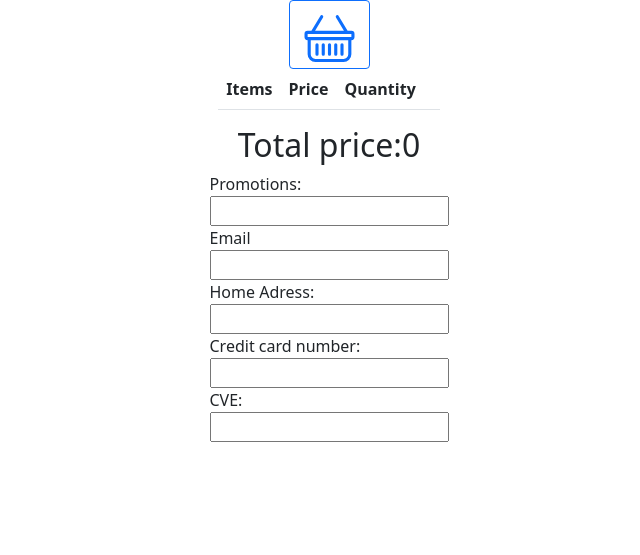
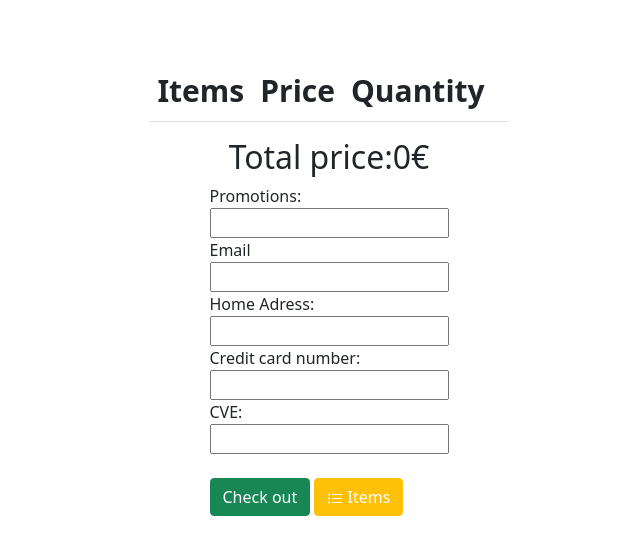
Before and after one commit to mrusan007/check_items, a Django app: page /order/ in a window 1280 px wide. Shown: the top 555 px of the page, without its empty margins (311-951 px from the left). Run offline with Django 3.2, Linux system fonts and the light colour scheme; data comes from the database, SQL or seed files in the repository; both versions use the stored data as it was after the commit; lists and menus that the app fills with data are empty.

Commit message:
requirement.txt

```diff
--- a/store/shopping/forms.py
+++ b/store/shopping/forms.py
@@ -5,7 +5,7 @@ from shopping.models import Order
 class CheckOutForm(forms.ModelForm):
 
     promotions = forms.CharField(max_length=256, label='Promotions:')
-    email = forms.EmailField(label='Email')
+    email = forms.EmailField(label='Email', widget=forms.EmailInput(attrs={'class': 'form', 'aria-describedby':"emailHelp",}))
     address = forms.CharField(max_length=256, label='Home Adress:')
     card_number = forms.CharField(max_length=25, label='Credit card number:')
     cve = forms.CharField(max_length=5, label='CVE:')
--- a/store/shopping/models.py
+++ b/store/shopping/models.py
@@ -13,6 +13,7 @@ class Promotions(models.Model):
     Promotions for our store.
     '''
     name = models.CharField(max_length=256, null=False)
+    can_combine = models.BooleanField()
 
 class ItemsQuantity(models.Model):
     '''
@@ -25,5 +26,6 @@ class Order(models.Model):
     '''
     Order from our customer.
     '''
+    user_address = models.CharField(max_length=256, null=False)
     item_quantity = models.ManyToManyField(ItemsQuantity)
     promotions = models.ManyToManyField(Promotions)
--- /dev/null
+++ b/store/shopping/static/css/checkout.css
@@ -0,0 +1,12 @@
+tr {
+    text-align: center;
+}
+
+.margin-div{
+    margin-top: 60px !important;
+    font-size: 30px;
+}
+
+a{
+    color: white !important;
+}
--- a/store/shopping/static/css/items.css
+++ b/store/shopping/static/css/items.css
@@ -16,3 +16,7 @@
     width: 150px !important;
 
 }
+
+tr {
+    text-align: center;
+}
--- a/store/shopping/templates/check_out.html
+++ b/store/shopping/templates/check_out.html
@@ -2,8 +2,12 @@
 {% load static %}
 
 {% block head %}
+<link rel="stylesheet" href="{% static 'css/checkout.css' %}">
+<title> Check out</title>
 <script>
+var promotion = {{ promotion|safe }};
 window.onload = function () {
+  console.log(promotion);
  const app = new Vue ({
    el: '#check-out',
    delimiters: ['[[',']]'],
@@ -33,7 +37,26 @@ window.onload = function () {
          sum += product;
        }
        return this.total = sum;
+     },
+
+     check_card(e){
+       var cardno_visa = /^(?:4[0-9]{12}(?:[0-9]{3})?)$/;
+       var cardno_master = /^(?:5[1-5][0-9]{14})$/;
+       var card_number = document.getElementById('id_credit_number').value;
+
+       if (card_number.match(cardno_visa) || card_number.match(cardno_master)){
+         return true;
+       }
+       else{
+         e.preventDefault();
+         alert('Please use Visa or Master Card!');
+       }
+     },
+
+     check_promotions(){
+       var promotions = document.getElementById('id_promotions');
      }
+
    }
 
  })
@@ -48,19 +71,7 @@ app.total_price();
 {% block body %}
 
 <div id="check-out">
- <ul class="nav justify-content-center">
 
-  <li class="nav-item">
-
-
-    <a class="btn btn-outline-primary navs-link" href="#" role="button" title="To the checkout!"> <svg xmlns="http://www.w3.org/2000/svg" style='padding-top: 5px;'width="55" height="55" fill="currentColor" class="bi bi-basket" viewBox="0 0 16 16">
-      <path d="M5.757 1.071a.5.5 0 0 1 .172.686L3.383 6h9.234L10.07 1.757a.5.5 0 1 1 .858-.514L13.783 6H15a1 1 0 0 1 1 1v1a1 1 0 0 1-1 1v4.5a2.5 2.5 0 0 1-2.5 2.5h-9A2.5 2.5 0 0 1 1 13.5V9a1 1 0 0 1-1-1V7a1 1 0 0 1 1-1h1.217L5.07 1.243a.5.5 0 0 1 .686-.172zM2 9v4.5A1.5 1.5 0 0 0 3.5 15h9a1.5 1.5 0 0 0 1.5-1.5V9H2zM1 7v1h14V7H1zm3 3a.5.5 0 0 1 .5.5v3a.5.5 0 0 1-1 0v-3A.5.5 0 0 1 4 10zm2 0a.5.5 0 0 1 .5.5v3a.5.5 0 0 1-1 0v-3A.5.5 0 0 1 6 10zm2 0a.5.5 0 0 1 .5.5v3a.5.5 0 0 1-1 0v-3A.5.5 0 0 1 8 10zm2 0a.5.5 0 0 1 .5.5v3a.5.5 0 0 1-1 0v-3a.5.5 0 0 1 .5-.5zm2 0a.5.5 0 0 1 .5.5v3a.5.5 0 0 1-1 0v-3a.5.5 0 0 1 .5-.5z"/>
-        </svg></a>
-
-
-  </li>
-
-</ul>
 <div class="d-flex flex-row justify-content-center">
   <table class="table w-auto margin-div">
   <thead>
@@ -78,7 +89,9 @@ app.total_price();
       <td>[[ item.name ]]</td>
       <td>[[ item.price ]]</td>
       <td>[[ item.quantity ]]</td>
-      <td><button v-on:click='remove_item([[ item.name ]])'>Remove from basket</button></td>
+      <td><button v-on:click='remove_item([[ item.name ]])' class="btn btn-outline-danger" title="Delete"><svg xmlns="http://www.w3.org/2000/svg" width="16" height="16" fill="currentColor" class="bi bi-x" viewBox="0 0 16 16">
+  <path d="M4.646 4.646a.5.5 0 0 1 .708 0L8 7.293l2.646-2.647a.5.5 0 0 1 .708.708L8.707 8l2.647 2.646a.5.5 0 0 1-.708.708L8 8.707l-2.646 2.647a.5.5 0 0 1-.708-.708L7.293 8 4.646 5.354a.5.5 0 0 1 0-.708z"/>
+</svg></button></td>
     </tr>
   </template>
   </tbody>
@@ -88,7 +101,7 @@ app.total_price();
 
 </div>
 
-<h2 class="d-flex flex-row justify-content-center">Total price:[[ total ]] </h2>
+<h2 class="d-flex flex-row justify-content-center">Total price:[[ total ]]€</h2>
 <div class="d-flex flex-row justify-content-center">
 <form method="POST" class="post-form">
 
@@ -106,10 +119,17 @@ app.total_price();
 
   <label>{{ form.cve.label }} </label>
   <div class="form-group"> {{ form.cve }}</div>
-
+  <br>
+<div>
+  <button v-on:submit='check_card()' type="submit" class="btn btn-success">Check out</button>
+  <a class="btn btn-warning" href="{% url 'index' %}" role="button" title="Back to items!"> <svg xmlns="http://www.w3.org/2000/svg" width="16" height="16" fill="currentColor" class="bi bi-list-ul" viewBox="0 0 16 16">
+  <path fill-rule="evenodd" d="M5 11.5a.5.5 0 0 1 .5-.5h9a.5.5 0 0 1 0 1h-9a.5.5 0 0 1-.5-.5zm0-4a.5.5 0 0 1 .5-.5h9a.5.5 0 0 1 0 1h-9a.5.5 0 0 1-.5-.5zm0-4a.5.5 0 0 1 .5-.5h9a.5.5 0 0 1 0 1h-9a.5.5 0 0 1-.5-.5zm-3 1a1 1 0 1 0 0-2 1 1 0 0 0 0 2zm0 4a1 1 0 1 0 0-2 1 1 0 0 0 0 2zm0 4a1 1 0 1 0 0-2 1 1 0 0 0 0 2z"/>
+</svg> Items</a>
+    </div>
+</form>
 </div>
 
-</form>
+
 </div>
 
 
--- a/store/shopping/views.py
+++ b/store/shopping/views.py
@@ -1,7 +1,7 @@
 from django.shortcuts import render
-from django.views.generic import ListView, TemplateView, CreateView
+from django.views.generic import ListView, CreateView
 from shopping.forms import CheckOutForm
-from shopping.models import Items
+from shopping.models import Items, Promotions
 
 # Create your views here.
 class ItemsListView(ListView):
@@ -20,3 +20,18 @@ class CheckOut(CreateView):
     template_name = 'check_out.html'
     form_class = CheckOutForm
     success_url = 'index'
+
+
+    def get_context_data(self, **kwargs):
+
+        context = super(CheckOut, self).get_context_data(**kwargs)
+        all_promotions = Promotions.objects.all()
+
+        promotions = {}
+
+        for promotion in all_promotions:
+            promotions[promotion.name] = str(promotion.can_combine)
+
+        context['promotion'] = promotions
+
+        return context
```
Also changed, not shown: store/requirements.txt (added, +7 -0 lines), store/shopping/fixtures/shopping_data.yaml (+17 -0 lines), store/shopping/migrations/0002_order_user_address.py (added), store/shopping/migrations/0003_promotions_can_combine.py (added).
